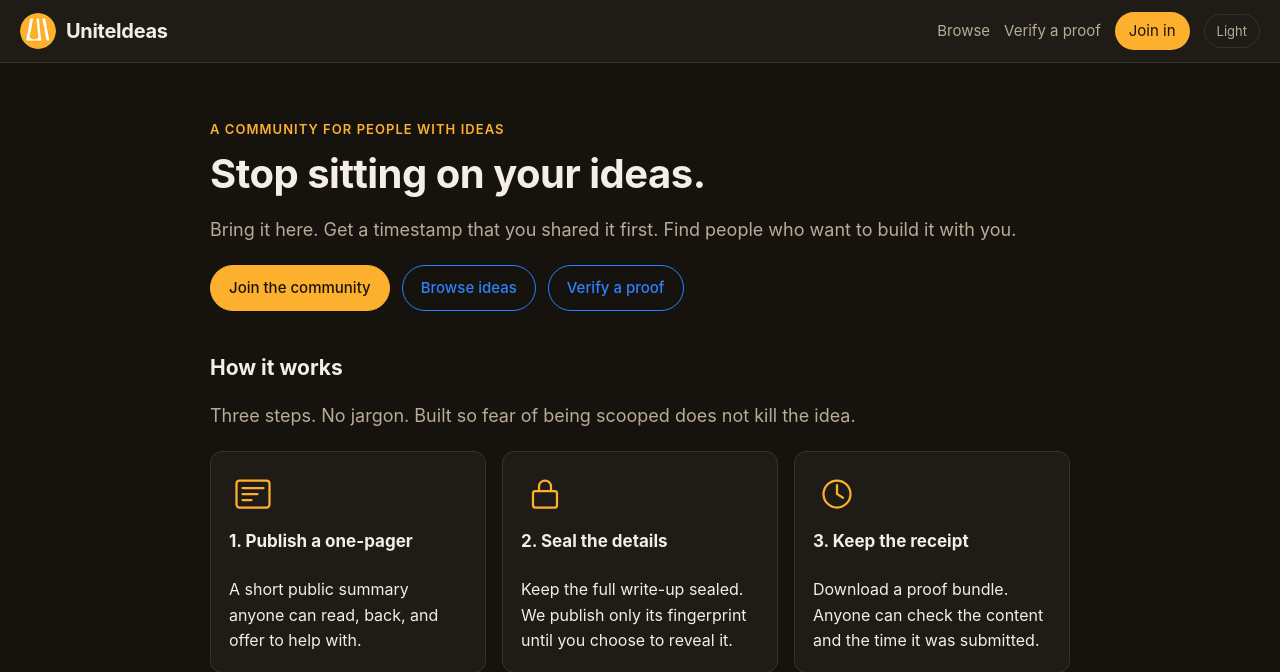
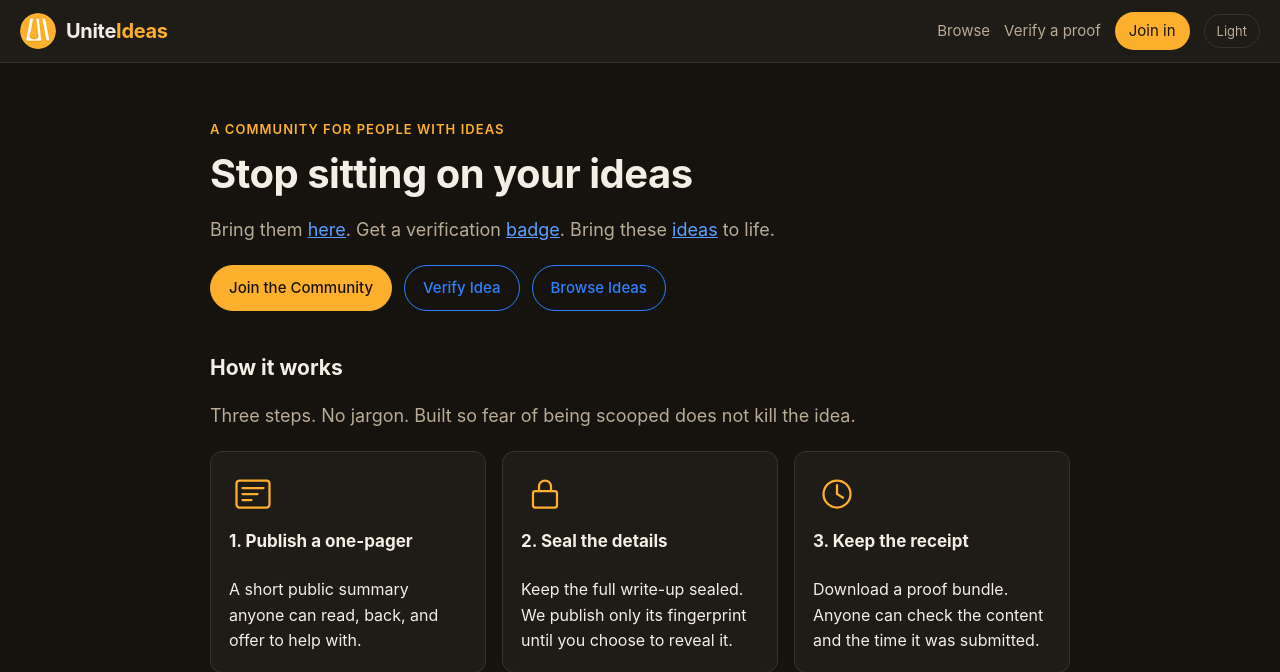
Before and after one commit to den-kom/uniteideas, a FastAPI app: page / in a window 1280 px wide. Shown: the top 672 px of the page. Run offline with FastAPI, Linux system fonts and the light colour scheme; data that the repository does not hold is empty.

Commit message:
Polish homepage brand and hero CTA copy.
Keep UniteIdeas as one word with orange Ideas, and align the short lede with Join / Verify / Browse.

Co-authored-by: Cursor <cursoragent@cursor.com>

```diff
--- a/app/static/styles.css
+++ b/app/static/styles.css
@@ -72,7 +72,11 @@ main {
   text-decoration: none;
   color: var(--ink);
 }
-.brand:hover { color: var(--accent); }
+.brand span { color: var(--accent); }
+.brand .brand-name { color: inherit; letter-spacing: -0.3px; }
+.brand .brand-name span { color: var(--accent); }
+.brand:hover { color: var(--ink); }
+.brand:hover .brand-name span { color: var(--accent); }
 .brand img { display: block; border-radius: 50%; }
 .nav { display: flex; flex-wrap: wrap; gap: 14px; align-items: center; }
 .nav a { text-decoration: none; color: var(--muted); font-size: 15px; }
@@ -170,7 +174,6 @@ button.link:hover { color: var(--ink); text-decoration: underline; }
 .ok-card { background: var(--ok-bg); border-color: #a7f3d0; }
 .bad-card { background: var(--bad-bg); border-color: #fecaca; }
 
-.idea-list { display: flex; flex-direction: column; gap: 12px; }
 .idea-card {
   display: flex;
   gap: 16px;
--- a/app/templates/base.html
+++ b/app/templates/base.html
@@ -21,7 +21,7 @@
 <header class="topbar">
   <a class="brand" href="/">
     <img src="/static/logo.png" width="36" height="36" alt="" />
-    UniteIdeas
+    <span class="brand-name">Unite<span>Ideas</span></span>
   </a>
   <nav class="nav">
     <a href="/ideas">Browse</a>
--- a/app/templates/index.html
+++ b/app/templates/index.html
@@ -5,19 +5,18 @@
 
 <section class="hero">
   <p class="eyebrow">A community for people with ideas</p>
-  <h1>Stop sitting on your ideas.</h1>
+  <h1>Stop sitting on your ideas</h1>
   <p class="lede">
-    Bring it here. Get a timestamp that you shared it first. Find people who
-    want to build it with you.
+    Bring them <a href="/submit">here</a>. Get a verification <a href="/verify">badge</a>. Bring these <a href="/ideas">ideas</a> to life.
   </p>
   <div class="hero-actions">
     {% if user %}
       <a class="btn" href="/submit">Share an idea</a>
     {% else %}
-      <a class="btn" href="/login">Join the community</a>
+      <a class="btn" href="/login">Join the Community</a>
     {% endif %}
-    <a class="btn ghost" href="/ideas">Browse ideas</a>
-    <a class="btn ghost" href="/verify">Verify a proof</a>
+    <a class="btn ghost" href="/verify">Verify Idea</a>
+    <a class="btn ghost" href="/ideas">Browse Ideas</a>
   </div>
 </section>
 
```
